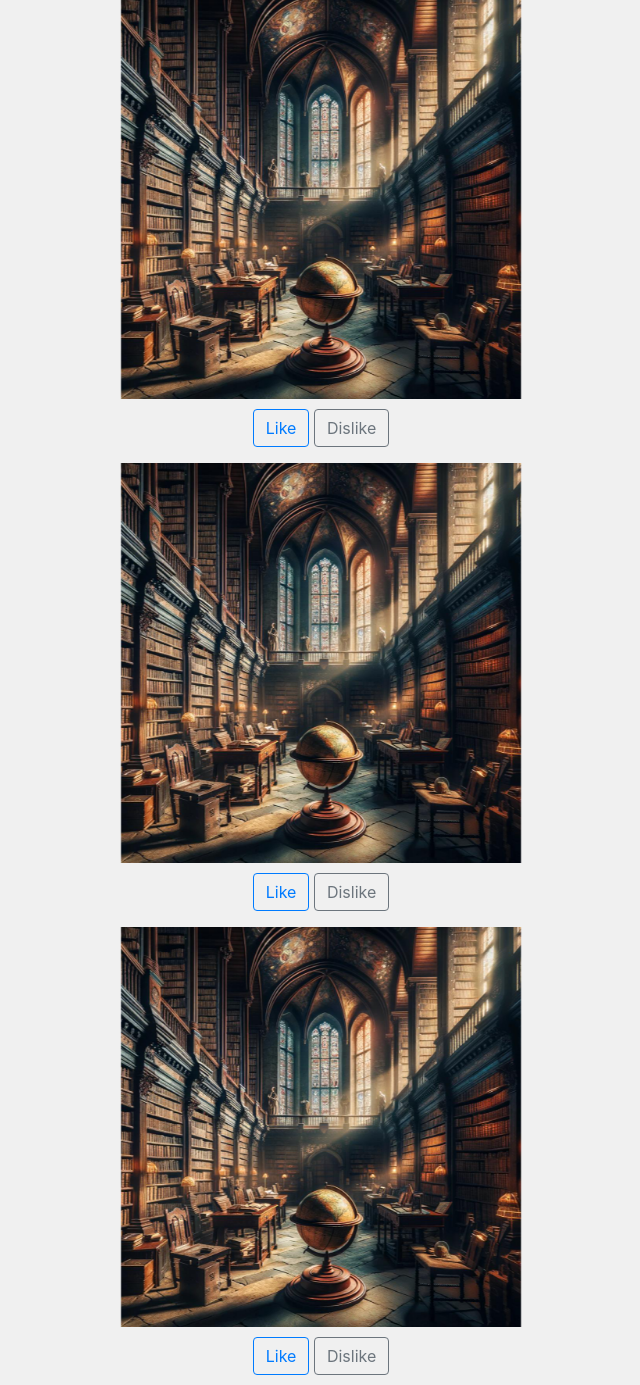
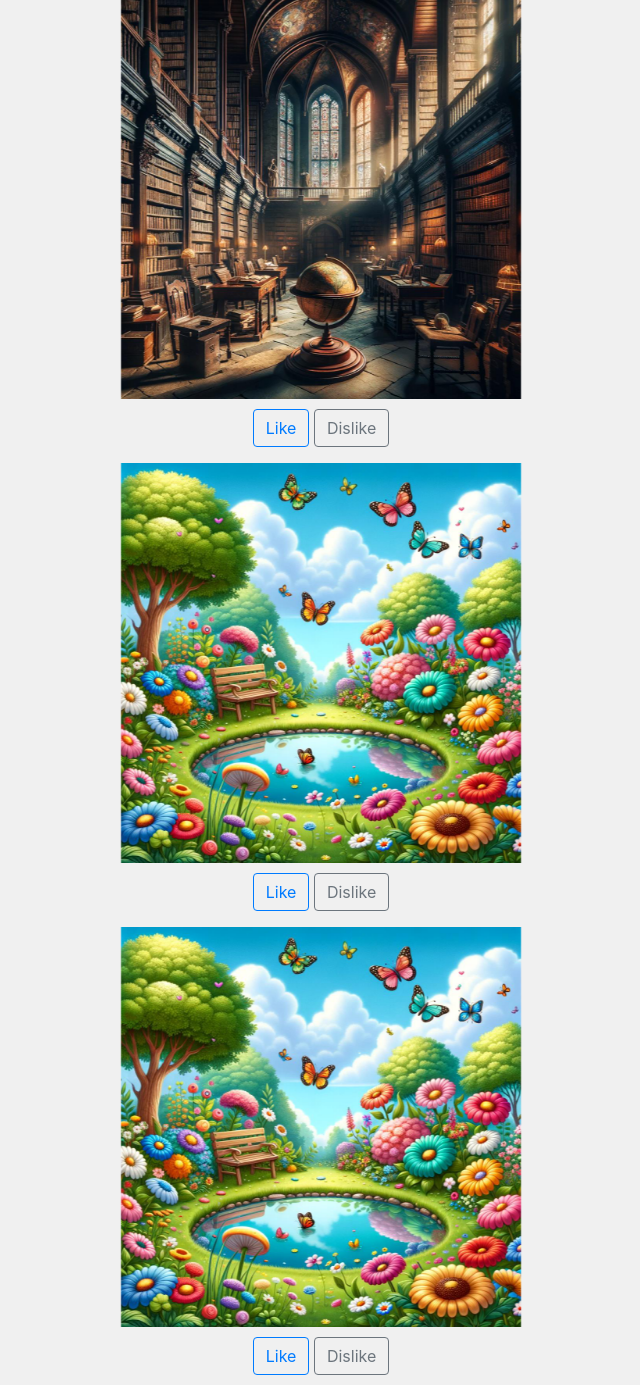
Before and after one commit to ogacarvalho/www, a PHP site: page /php/carroussel.php in a window 1280 px wide. Shown: the part 17-1402 px from the top of the page, without its empty margins (319-959 px from the left). Run offline with PHP 8.4, Linux system fonts and the light colour scheme; some libraries are stand-ins or nearby versions.

Commit message:
Pequenos ajustes

```diff
--- a/index.php
+++ b/index.php
@@ -53,7 +53,7 @@
     <div class="row">
         <div class="col">
             <form class="form-signin" action="php/login.php" method="post">
-                <h1 class="h3 mb-3 font-weight-normal text-center">Por favor, faça login</h1>
+                <h1 class="h3 mb-3 font-weight-normal text-center">Login</h1>
                 <label for="inputEmail" class="sr-only">Endereço de email</label>
                 <input type="email" id="inputEmail" name="email" class="form-control" placeholder="Endereço de email" required autofocus>
                 <label for="inputPassword" class="sr-only">Senha</label>
--- a/php/carroussel.php
+++ b/php/carroussel.php
@@ -70,11 +70,11 @@
         <div class="carousel-inner">
             <!-- Slide 1 -->
             <div class="carousel-item active">
-                <img src="../img/3.jpg" class="d-block img-fluid" alt="Descrição da Imagem 1">
+                <img src="../img/1.jpg" class="d-block img-fluid" alt="Descrição da Imagem 1">
             </div>
             <!-- Slide 2 -->
             <div class="carousel-item">
-                <img src="../img/1.jpg" class="d-block img-fluid" alt="Descrição da Imagem 2">
+                <img src="../img/3.jpg" class="d-block img-fluid" alt="Descrição da Imagem 2">
             </div>
             <!-- Slide 3 -->
             <div class="carousel-item">
@@ -104,15 +104,15 @@
         <div class="carousel-inner">
             <!-- Slide 1 -->
             <div class="carousel-item active">
-                <img src="../img/3.jpg" class="d-block img-fluid" alt="Descrição da Imagem 1">
+                <img src="../img/1.jpg" class="d-block img-fluid" alt="Descrição da Imagem 1">
             </div>
             <!-- Slide 2 -->
             <div class="carousel-item">
-                <img src="../img/1.jpg" class="d-block img-fluid" alt="Descrição da Imagem 2">
+                <img src="../img/2.jpg" class="d-block img-fluid" alt="Descrição da Imagem 2">
             </div>
             <!-- Slide 3 -->
             <div class="carousel-item">
-                <img src="../img/2.jpg" class="d-block img-fluid" alt="Descrição da Imagem 3">
+                <img src="../img/3.jpg" class="d-block img-fluid" alt="Descrição da Imagem 3">
             </div>
         </div>
         <!-- Controls -->
```
